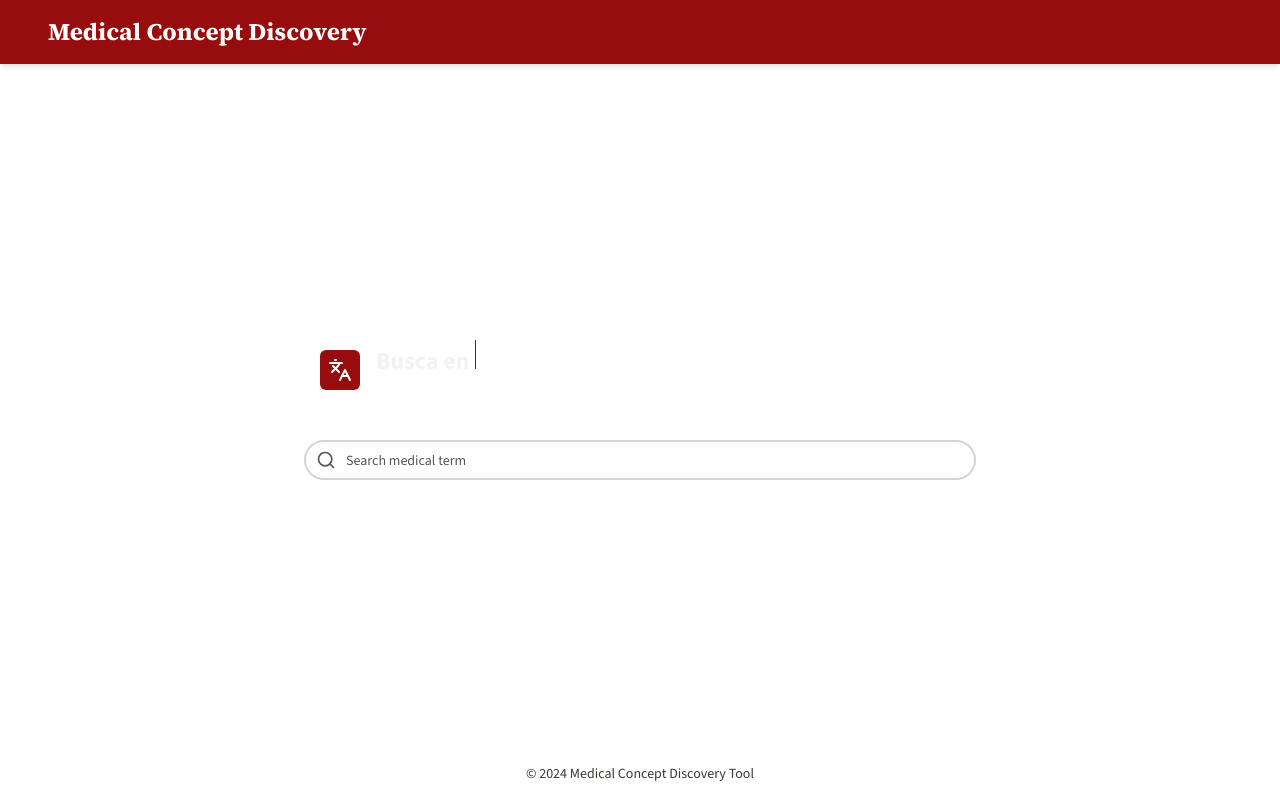
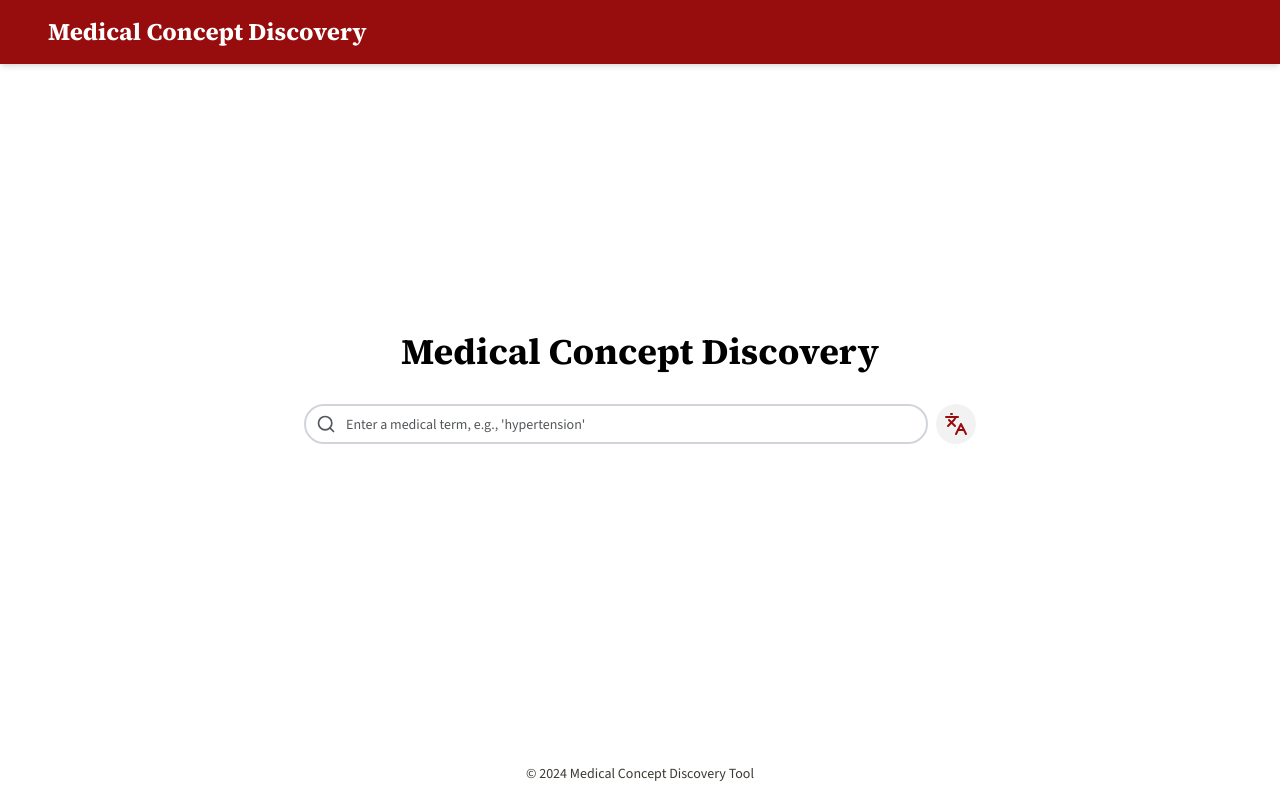
Before and after one commit to aandresalvarez/concept-discovery, a React (Vite) app in the folder frontend/: page / in a window 1280 px wide. Built offline with nearby package versions, Linux system fonts and the light colour scheme.

Commit message:
good initial ui

```diff
--- a/frontend/src/components/LanguageSelector.tsx
+++ b/frontend/src/components/LanguageSelector.tsx
@@ -1,28 +1,28 @@
-import * as React from "react";
-import { Languages } from "lucide-react";
+// src/components/LanguageSelector.tsx
+
+import React, { useState } from "react";
+import { Languages, Check } from "lucide-react";
 import { Button } from "@/components/ui/button";
-import TypewriterEffect from "@/components/Typewriter-effect";
+import { Input } from "@/components/ui/input";
+import { useMediaQuery } from "@/hooks/useMediaQuery";
 import {
   Dialog,
-  DialogTrigger,
   DialogContent,
   DialogHeader,
   DialogTitle,
-  DialogDescription,
+  DialogTrigger,
 } from "@/components/ui/dialog";
 import {
   Drawer,
-  DrawerTrigger,
   DrawerContent,
   DrawerHeader,
   DrawerTitle,
-  DrawerDescription,
-  DrawerClose,
+  DrawerTrigger,
 } from "@/components/ui/drawer";
-import { Input } from "@/components/ui/input";
 
 interface LanguageSelectorProps {
   onLanguageChange: (language: string) => void;
+  initialLanguage?: string;
 }
 
 const languageOptions = [
@@ -30,124 +30,108 @@ const languageOptions = [
   { value: "es", label: "Español" },
   { value: "fr", label: "Français" },
   { value: "de", label: "Deutsch" },
-  { value: "custom", label: "Custom" },
+  { value: "it", label: "Italiano" },
+  { value: "pt", label: "Português" },
+  { value: "ru", label: "Русский" },
+  { value: "zh", label: "中文" },
 ];
 
-function useMediaQuery(query: string): boolean {
-  const [matches, setMatches] = React.useState(false);
+export function LanguageSelector({
+  onLanguageChange,
+  initialLanguage = "en",
+}: LanguageSelectorProps) {
+  const [open, setOpen] = useState(false);
+  const isDesktop = useMediaQuery("(min-width: 768px)");
+  const [customLanguage, setCustomLanguage] = useState("");
+  const [selectedLanguage, setSelectedLanguage] = useState(initialLanguage);
 
-  React.useEffect(() => {
-    const media = window.matchMedia(query);
-    if (media.matches !== matches) {
-      setMatches(media.matches);
-    }
-    const listener = () => setMatches(media.matches);
-    window.addEventListener("resize", listener);
-    return () => window.removeEventListener("resize", listener);
-  }, [matches, query]);
+  const handleLanguageChange = (value: string) => {
+    setSelectedLanguage(value);
+    onLanguageChange(value);
+    setOpen(false);
+  };
 
-  return matches;
-}
-
-export default function LanguageSelector({
-  onLanguageChange,
-}: LanguageSelectorProps) {
-  const [customLanguage, setCustomLanguage] = React.useState("");
-  const [selectedLanguage, setSelectedLanguage] = React.useState("");
-  const isMobile = useMediaQuery("(max-width: 768px)");
-
-  const handleLanguageChange = React.useCallback(
-    (value: string) => {
-      setSelectedLanguage(value);
-      if (value !== "custom") {
-        setCustomLanguage("");
+  const handleCustomLanguageChange = (
+    e: React.ChangeEvent<HTMLInputElement>,
+  ) => {
+    const value = e.target.value;
+    setCustomLanguage(value);
+    if (value) {
+      setSelectedLanguage("custom");
       onLanguageChange(value);
     }
-    },
-    [onLanguageChange],
-  );
+  };
 
-  const handleCustomLanguageChange = React.useCallback(
-    (e: React.ChangeEvent<HTMLInputElement>) => {
-      const value = e.target.value;
-      setCustomLanguage(value);
-      onLanguageChange(value);
-    },
-    [onLanguageChange],
-  );
-
-  const renderLanguageOptions = () => (
-    <div className="mt-4 space-y-2">
+  const renderContent = () => (
+    <div className="mt-4">
+      <div className="grid grid-cols-2 gap-2 mb-4">
         {languageOptions.map((option) => (
           <Button
             key={option.value}
-          variant="ghost"
+            variant={selectedLanguage === option.value ? "default" : "ghost"}
             className="w-full justify-start"
             onClick={() => handleLanguageChange(option.value)}
           >
             {option.label}
+            {selectedLanguage === option.value && (
+              <Check className="ml-2 h-4 w-4" />
+            )}
           </Button>
         ))}
-      {selectedLanguage === "custom" && (
+      </div>
+      <div className="mt-4">
         <Input
           type="text"
-          placeholder="Enter your language"
+          placeholder="Enter custom language"
           value={customLanguage}
           onChange={handleCustomLanguageChange}
-          className="mt-2 w-full"
-        />
-      )}
-    </div>
-  );
-
-  return (
-    <div className="flex items-center justify-between px-4 py-6 mb-4 w-full max-w-2xl mx-auto">
-      <div className="flex items-center space-x-4">
-        {isMobile ? (
-          <Drawer>
-            <DrawerTrigger asChild>
-              <Button size="icon" className="h-10 w-10">
-                <Languages className="h-6 w-6" />
-              </Button>
-            </DrawerTrigger>
-            <DrawerContent className="p-4">
-              <DrawerHeader>
-                <DrawerTitle>Select Language</DrawerTitle>
-                <DrawerDescription>
-                  Choose a language or enter a custom one below.
-                </DrawerDescription>
-              </DrawerHeader>
-              {renderLanguageOptions()}
-              <DrawerClose />
-            </DrawerContent>
-          </Drawer>
-        ) : (
-          <Dialog>
-            <DialogTrigger asChild>
-              <Button size="icon" className="h-10 w-10">
-                <Languages className="h-6 w-6" />
-              </Button>
-            </DialogTrigger>
-            <DialogContent className="p-6 max-w-lg mx-auto">
-              <DialogHeader>
-                <DialogTitle>Select Language</DialogTitle>
-                <DialogDescription>
-                  Choose a language or enter a custom one below.
-                </DialogDescription>
-              </DialogHeader>
-              {renderLanguageOptions()}
-            </DialogContent>
-          </Dialog>
-        )}
-        <TypewriterEffect
-          typingSpeed={80}
-          deletingSpeed={40}
-          pauseDuration={2000}
-          width="auto"
-          height="60px"
-          fontSize="1.5rem"
+          className={`w-full ${selectedLanguage === "custom" ? "border-primary" : ""}`}
         />
       </div>
     </div>
   );
+
+  if (isDesktop) {
+    return (
+      <Dialog open={open} onOpenChange={setOpen}>
+        <DialogTrigger asChild>
+          <Button
+            size="icon"
+            className="h-10 w-10 rounded-full"
+            variant="secondary"
+          >
+            <Languages className="h-6 w-6" />
+          </Button>
+        </DialogTrigger>
+        <DialogContent className="sm:max-w-[425px]">
+          <DialogHeader>
+            <DialogTitle>Select Language</DialogTitle>
+          </DialogHeader>
+          {renderContent()}
+        </DialogContent>
+      </Dialog>
+    );
   }
+
+  return (
+    <Drawer open={open} onOpenChange={setOpen}>
+      <DrawerTrigger asChild>
+        <Button
+          size="icon"
+          className="h-10 w-10 rounded-full"
+          variant="secondary"
+        >
+          <Languages className="h-6 w-6" />
+        </Button>
+      </DrawerTrigger>
+      <DrawerContent>
+        <DrawerHeader className="text-left">
+          <DrawerTitle>Select Language</DrawerTitle>
+        </DrawerHeader>
+        <div className="px-4 pb-4">{renderContent()}</div>
+      </DrawerContent>
+    </Drawer>
+  );
+}
+
+export default LanguageSelector;
--- a/frontend/src/components/SearchBox.tsx
+++ b/frontend/src/components/SearchBox.tsx
@@ -4,8 +4,14 @@ import React, { useState } from "react";
 import { Search } from "lucide-react";
 import { Input } from "@/components/ui/input";
 import { SearchBoxProps } from "@/types";
+import LanguageSelector from "./LanguageSelector";
 
-const SearchBox: React.FC<SearchBoxProps> = ({ onSearch }) => {
+const SearchBox: React.FC<SearchBoxProps> = ({
+  onSearch,
+  placeholder,
+  onLanguageChange,
+  selectedLanguage,
+}) => {
   const [searchTerm, setSearchTerm] = useState<string>("");
 
   const handleSearch = () => {
@@ -13,10 +19,11 @@ const SearchBox: React.FC<SearchBoxProps> = ({ onSearch }) => {
   };
 
   return (
-    <div className="relative mb-4 w-full">
+    <div className="relative mb-4 w-full flex items-center">
+      <div className="relative flex-grow">
         <Input
           type="text"
-        placeholder="Search medical term"
+          placeholder={placeholder || "Search medical term"}
           className="pl-10 pr-4 py-2 w-full rounded-full border-2 border-gray-300"
           value={searchTerm}
           onChange={(e) => setSearchTerm(e.target.value)}
@@ -28,6 +35,13 @@ const SearchBox: React.FC<SearchBoxProps> = ({ onSearch }) => {
           onClick={handleSearch}
         />
       </div>
+      <div className="ml-2">
+        <LanguageSelector
+          onLanguageChange={onLanguageChange}
+          initialLanguage={selectedLanguage}
+        />
+      </div>
+    </div>
   );
 };
 
--- a/frontend/src/hooks/useMediaQuery.ts
+++ b/frontend/src/hooks/useMediaQuery.ts
@@ -1,21 +1,19 @@
 // src/hooks/useMediaQuery.ts
 
-import { useEffect, useState } from "react";
+import { useState, useEffect } from "react";
 
 export function useMediaQuery(query: string): boolean {
-  const [matches, setMatches] = useState<boolean>(false);
+  const [matches, setMatches] = useState(false);
 
   useEffect(() => {
-    const mediaQuery = window.matchMedia(query);
-    const handleChange = () => setMatches(mediaQuery.matches);
-
-    handleChange();
-    mediaQuery.addEventListener("change", handleChange);
-
-    return () => {
-      mediaQuery.removeEventListener("change", handleChange);
-    };
-  }, [query]);
+    const media = window.matchMedia(query);
+    if (media.matches !== matches) {
+      setMatches(media.matches);
+    }
+    const listener = () => setMatches(media.matches);
+    media.addListener(listener);
+    return () => media.removeListener(listener);
+  }, [matches, query]);
 
   return matches;
 }
--- a/frontend/src/pages/MainContainer.tsx
+++ b/frontend/src/pages/MainContainer.tsx
@@ -1,19 +1,10 @@
-// src/pages/MainContainer.tsx
-
-import React, { useState, useEffect } from "react";
+import React, { useState } from "react";
 import { AnimatePresence, motion } from "framer-motion";
-import { Progress } from "@/components/ui/progress";
-import {
-  LanguageSelector,
-  SearchBox,
-  Disambiguation,
-  SynonymList,
-  MedicalConceptsTable,
-  Recommendation,
-  Header,
-  Footer,
-} from "@/components";
-import { SearchResults, DisambiguationOption } from "@/types";
+import { Loader2 } from "lucide-react";
+import { SearchBox, Header, Footer } from "@/components";
+import { SearchResults, DisambiguationOption, MedicalConcept } from "@/types";
+import { Button } from "@/components/ui/button";
+import { Card, CardContent } from "@/components/ui/card";
 
 const MainContainer: React.FC = () => {
   const [searchResults, setSearchResults] = useState<SearchResults | null>(
@@ -21,47 +12,39 @@ const MainContainer: React.FC = () => {
   );
   const [loading, setLoading] = useState<boolean>(false);
   const [error, setError] = useState<string | null>(null);
+  const [selectedLanguage, setSelectedLanguage] = useState<string>("en");
   const [hasSearched, setHasSearched] = useState<boolean>(false);
-  const [progress, setProgress] = useState<number>(0);
-
-  useEffect(() => {
-    setHasSearched(false);
-    setSearchResults(null);
-  }, []);
 
   const handleLanguageChange = (lang: string) => {
-    console.log(`Language changed to: ${lang}`);
+    setSelectedLanguage(lang);
   };
 
   const handleSearch = async (term: string) => {
     setLoading(true);
     setError(null);
-    setProgress(0);
-
-    const progressInterval = setInterval(() => {
-      setProgress((prev) => (prev >= 90 ? 90 : prev + 10));
-    }, 100);
 
     try {
       // Simulated API call
       const response: SearchResults = await new Promise((resolve) => {
         setTimeout(() => {
-          clearInterval(progressInterval);
-          setProgress(100);
           resolve({
             disambiguation: [
               {
                 term: term,
-                definition: `A condition or symptom related to "${term}".`,
+                definition: `A condition or symptom related to "${term}" in ${selectedLanguage}.`,
                 category: "General Medical Term",
               },
               {
                 term: `${term} (specific)`,
-                definition: `A more specific medical condition related to "${term}".`,
+                definition: `A more specific medical condition related to "${term}" in ${selectedLanguage}.`,
                 category: "Specific Medical Condition",
               },
             ],
-            synonyms: [term, `${term} synonym 1`, `${term} synonym 2`],
+            synonyms: [
+              term,
+              `${term} synonym 1 (${selectedLanguage})`,
+              `${term} synonym 2 (${selectedLanguage})`,
+            ],
             concepts: [
               {
                 id: 1000000 + term.length,
@@ -72,7 +55,7 @@ const MainContainer: React.FC = () => {
               },
               {
                 id: 2000000 + term.length,
-                name: `${term} related concept`,
+                name: `${term} related concept (${selectedLanguage})`,
                 domain: "Measurement",
                 vocabulary: "LOINC",
                 standard: "Non-Standard",
@@ -86,73 +69,142 @@ const MainContainer: React.FC = () => {
     } catch (err) {
       setError("An error occurred while fetching results. Please try again.");
     } finally {
-      clearInterval(progressInterval);
       setLoading(false);
     }
   };
 
-  const handleDisambiguationSelect = (option: DisambiguationOption) => {
-    console.log("Selected disambiguation option:", option);
-  };
-
-  const handleSynonymClick = (synonym: string) => {
-    console.log("Clicked synonym:", synonym);
+  const renderSearchResult = (
+    item: DisambiguationOption | MedicalConcept,
+    index: number,
+  ) => {
+    const isDisambiguation = "category" in item;
+    return (
+      <motion.div
+        key={index}
+        initial={{ opacity: 0, y: 20 }}
+        animate={{ opacity: 1, y: 0 }}
+        transition={{ duration: 0.3, delay: index * 0.1 }}
+      >
+        <Card className="mb-4 hover:shadow-md transition-shadow duration-200">
+          <CardContent className="p-4">
+            <h3 className="text-lg font-semibold mb-2">
+              {isDisambiguation ? item.term : item.name}
+            </h3>
+            <p className="text-sm text-muted-foreground mb-2">
+              {isDisambiguation
+                ? item.category
+                : `${item.domain} | ${item.vocabulary}`}
+            </p>
+            <p className="text-sm">
+              {isDisambiguation
+                ? item.definition
+                : `Standard: ${item.standard}`}
+            </p>
+          </CardContent>
+        </Card>
+      </motion.div>
+    );
   };
 
   return (
-    <div className="flex flex-col min-h-screen bg-background text-foreground">
+    <div className="flex flex-col min-h-screen bg-background">
       <Header />
 
-      <main className="flex-1 container mx-auto px-4 py-8 flex flex-col">
+      <main className="flex-1 container mx-auto px-4 py-8">
         <AnimatePresence mode="wait">
           {!hasSearched ? (
             <motion.div
-              key="centered-search"
-              initial={{ opacity: 0, y: 20 }}
-              animate={{ opacity: 1, y: 0 }}
-              exit={{ opacity: 0, y: -20 }}
-              transition={{ duration: 0.5 }}
-              className="flex flex-col items-center justify-center flex-grow"
+              key="initial"
+              initial={{ opacity: 0 }}
+              animate={{ opacity: 1 }}
+              exit={{ opacity: 0 }}
+              className="flex flex-col items-center justify-center h-[calc(100vh-200px)]"
             >
+              <h1 className="text-4xl font-bold mb-8">
+                Medical Concept Discovery
+              </h1>
               <div className="w-full max-w-2xl">
-                <LanguageSelector onLanguageChange={handleLanguageChange} />
-                <SearchBox onSearch={handleSearch} />
+                <SearchBox
+                  onSearch={handleSearch}
+                  onLanguageChange={handleLanguageChange}
+                  placeholder="Enter a medical term, e.g., 'hypertension'"
+                  selectedLanguage={selectedLanguage}
+                />
               </div>
             </motion.div>
           ) : (
             <motion.div
-              key="search-results"
-              initial={{ opacity: 0, y: 20 }}
-              animate={{ opacity: 1, y: 0 }}
-              transition={{ duration: 0.5 }}
-              className="w-full"
+              key="results"
+              initial={{ opacity: 0 }}
+              animate={{ opacity: 1 }}
+              exit={{ opacity: 0 }}
             >
               <div className="mb-8">
-                <LanguageSelector onLanguageChange={handleLanguageChange} />
-                <SearchBox onSearch={handleSearch} />
+                <SearchBox
+                  onSearch={handleSearch}
+                  onLanguageChange={handleLanguageChange}
+                  placeholder="Enter a medical term, e.g., 'hypertension'"
+                  selectedLanguage={selectedLanguage}
+                />
               </div>
 
-              {loading && <Progress value={progress} className="mb-4" />}
-              {error && <p className="text-destructive mb-4">{error}</p>}
+              {loading ? (
+                <div className="flex justify-center items-center">
+                  <Loader2 className="h-8 w-8 animate-spin text-primary" />
+                </div>
+              ) : error ? (
+                <div className="text-center text-destructive">{error}</div>
+              ) : searchResults ? (
+                <>
+                  <div className="mb-6">
+                    <h2 className="text-xl font-semibold mb-2">
+                      Disambiguation
+                    </h2>
+                    {searchResults.disambiguation.map((item, index) =>
+                      renderSearchResult(item, index),
+                    )}
+                  </div>
 
-              {searchResults && (
-                <div className="grid grid-cols-1 lg:grid-cols-2 gap-8">
-                  <div>
-                    <Disambiguation
-                      options={searchResults.disambiguation}
-                      onSelect={handleDisambiguationSelect}
-                    />
-                    <SynonymList
-                      synonyms={searchResults.synonyms}
-                      onSynonymClick={handleSynonymClick}
-                    />
+                  <div className="mb-6">
+                    <h2 className="text-xl font-semibold mb-2">Synonyms</h2>
+                    <div className="flex flex-wrap gap-2">
+                      {searchResults.synonyms.map((synonym, index) => (
+                        <Button
+                          key={index}
+                          variant="outline"
+                          size="sm"
+                          onClick={() => handleSearch(synonym)}
+                        >
+                          {synonym}
+                        </Button>
+                      ))}
+                    </div>
                   </div>
-                  <div>
-                    <MedicalConceptsTable concepts={searchResults.concepts} />
-                    <Recommendation />
+
+                  <div className="mb-6">
+                    <h2 className="text-xl font-semibold mb-2">
+                      Medical Concepts
+                    </h2>
+                    {searchResults.concepts.map((item, index) =>
+                      renderSearchResult(item, index),
+                    )}
                   </div>
-                </div>
-              )}
+
+                  <div className="mt-8 text-center">
+                    <p className="text-sm text-muted-foreground">
+                      Explore more on{" "}
+                      <a
+                        href={`https://athena.ohdsi.org/search-terms/terms/${searchResults.concepts[0].id}`}
+                        target="_blank"
+                        rel="noopener noreferrer"
+                        className="text-primary hover:underline"
+                      >
+                        Athena
+                      </a>
+                    </p>
+                  </div>
+                </>
+              ) : null}
             </motion.div>
           )}
         </AnimatePresence>
--- a/frontend/src/types/index.ts
+++ b/frontend/src/types/index.ts
@@ -6,6 +6,9 @@ export interface LanguageSelectorProps {
 
 export interface SearchBoxProps {
   onSearch: (term: string) => void;
+  onLanguageChange: (lang: string) => void;
+  placeholder?: string;
+  selectedLanguage: string;
 }
 
 export interface DisambiguationOption {
```
Also changed, not shown: 1 other file (tests, documents, lock files or other folders). Lines whose indentation alone changed are shown as unchanged.
